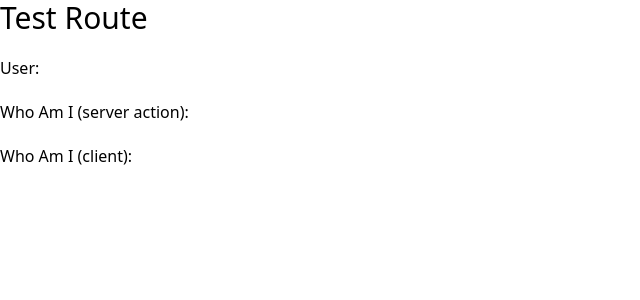
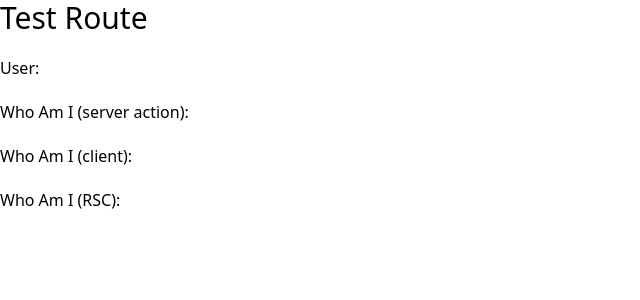
Before and after one commit to hayato94087/next-auth-sample, a Next.js app: page /protected in a window 1280 px wide. Shown: the top 300 px of the page, without its empty margins (0-640 px from the left). Built offline with nearby package versions, Linux system fonts and the light colour scheme; no server answers.

Commit message:
RSC を通して認証情報を取得

```diff
--- a/src/app/protected/WhoAmIRSC.tsx
+++ b/src/app/protected/WhoAmIRSC.tsx
@@ -0,0 +1,10 @@
+import { headers } from "next/headers";
+
+export default async function WhoAmIRSC() {
+  const { user } = await fetch("http://localhost:3000/api/whoami", {
+    method: "GET",
+    headers: headers(),
+  }).then((res) => res.json());
+
+  return <div className="mt-5">Who Am I (RSC): {user}</div>;
+}
--- a/src/app/protected/page.tsx
+++ b/src/app/protected/page.tsx
@@ -1,6 +1,7 @@
 import { auth } from "@/auth";
 import WhoAmIServerAction from "./WhoAmIServerAction";
 import WhoAmIAPI from "./WhoAmIAPI";
+import WhoAmIRSC from "./WhoAmIRSC";
 
 export default async function TestRoute() {
   const session = await auth();
@@ -11,6 +12,7 @@ export default async function TestRoute() {
       <div>User: {session?.user?.name}</div>
       <WhoAmIServerAction />
       <WhoAmIAPI />
+      <WhoAmIRSC />
     </main>
   );
 }
```
